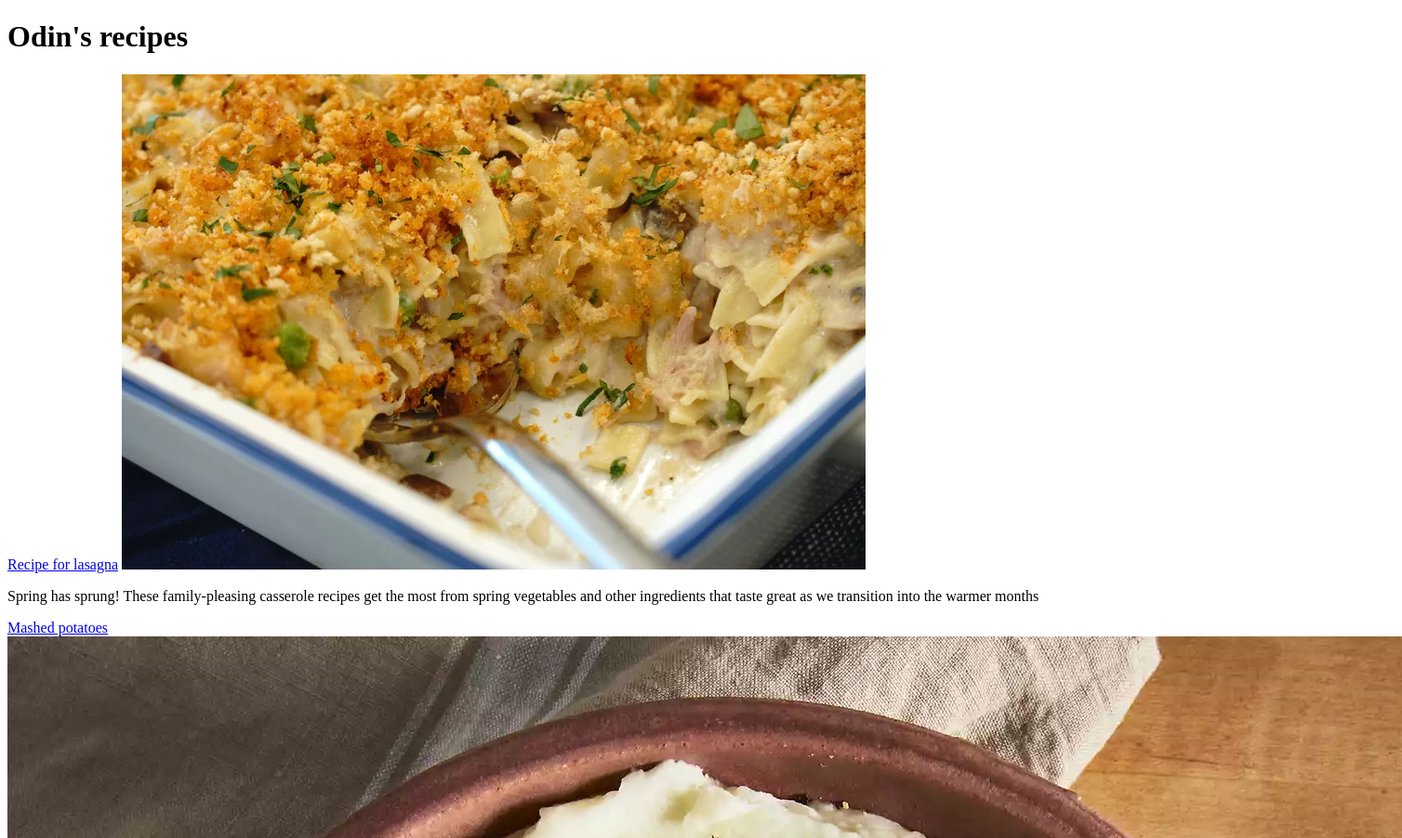
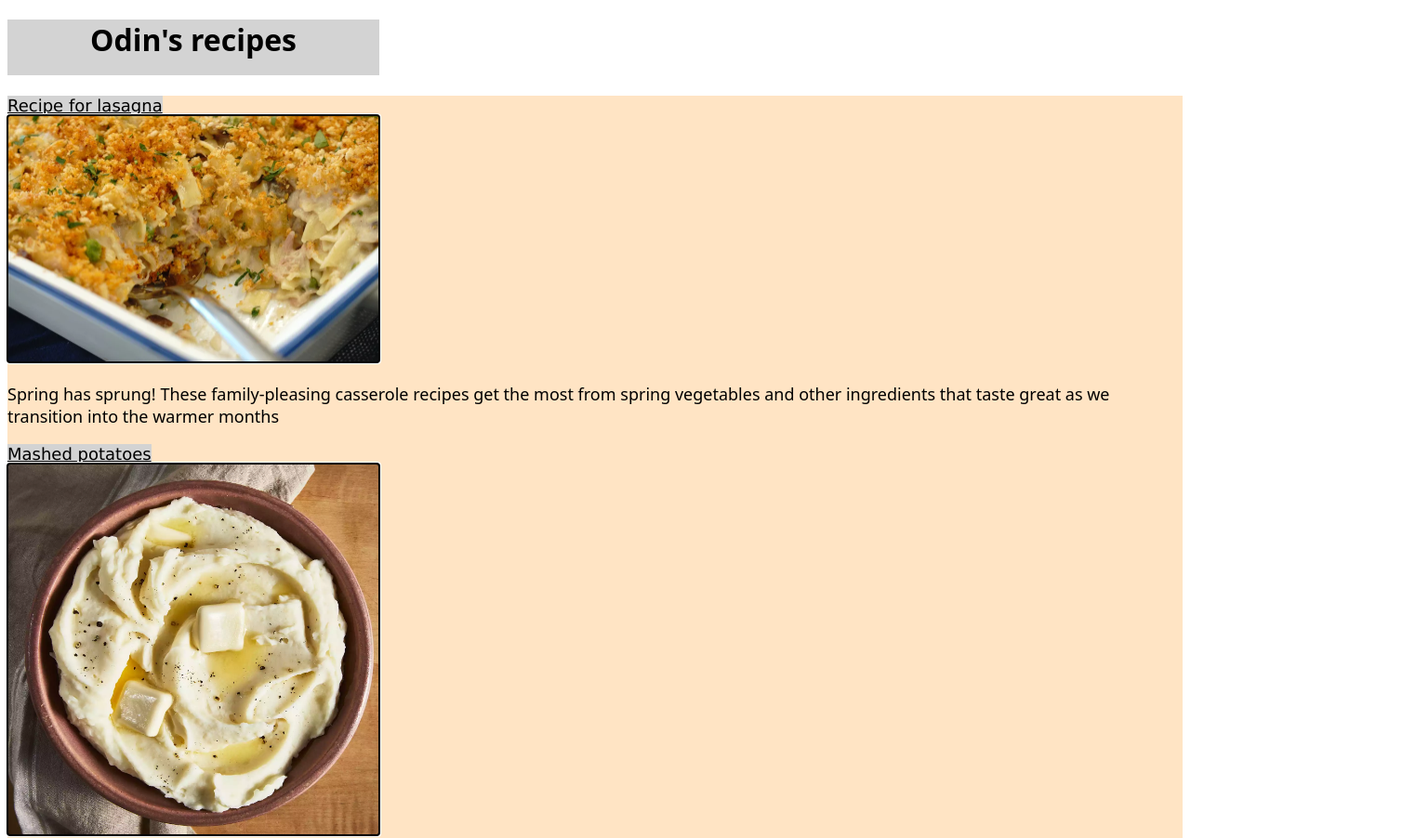
Before and after one commit to nuKaross/odin-recipes, a plain HTML site: page index.html in a window 1280 px wide. Shown: the top 902 px of the page at 93% size, 1508 px wide, since content can reach past the window. Drawn offline with Linux system fonts and the light colour scheme.

Commit message:
added css file for main page

```diff
--- a/index.html
+++ b/index.html
@@ -5,20 +5,22 @@
     <meta http-equiv="X-UA-Compatible" content="IE=edge">
     <meta name="viewport" content="width=device-width, initial-scale=1.0">
     <title>My recipes</title>
+    <link rel="stylesheet" href="style.css">
 </head>
 <body>
     <h1>Odin's recipes</h1>
- <a href="recipes/lasagna.html">Recipe for lasagna</a>
+<div>
+ <a href="recipes/lasagna.html">Recipe for lasagna</a><br>
 <img src="./9085111-24c8b17380a64174b6fae7a5848eabb1.jpg" alt="Picture of lasagna">
 <p>Spring has sprung! These family-pleasing casserole recipes get the most from spring vegetables and other ingredients that taste great as we transition into the warmer months</p>
 
-<a href="recipes/mashed_potatoes.html">Mashed potatoes</a>
+<a href="recipes/mashed_potatoes.html">Mashed potatoes</a><br>
 <img src="./24771-basic-mashed-potatoes-mfs318-ed832ab37551471cba0997410217d4c5.webp" alt="Mashed potatoes">
 <p>Side dish in few minutes</p>
 
-<a href="recipes/bigmac.html">Big mac clone</a>
+<a href="recipes/bigmac.html">Big mac clone</a><br>
 <img src="./4313539-74822014d01a43499f78071f4514607f.webp" alt="Big mac clone">
 <p>A very delicious, authentic, and most importantly great clone of a Big Mac from McDonald's.</p>
-
+</div>
 </body>
 </html>
--- /dev/null
+++ b/style.css
@@ -0,0 +1,27 @@
+img {
+    height:auto;
+    width: 400px;
+    outline: auto;
+    outline-width: 5px;
+}
+p {
+    font-size: large;
+    font-family: system-ui, -apple-system, BlinkMacSystemFont, 'Segoe UI', Roboto, Oxygen, Ubuntu, Cantarell, 'Open Sans', 'Helvetica Neue', sans-serif;
+}
+a {
+    font-size: large;
+    color: black;
+    font-family: 'Lucida Sans', 'Lucida Sans Regular', 'Lucida Grande', 'Lucida Sans Unicode', Geneva, Verdana, sans-serif;
+    background-color: lightgrey;
+}
+h1 {
+    font-family: system-ui, -apple-system, BlinkMacSystemFont, 'Segoe UI', Roboto, Oxygen, Ubuntu, Cantarell, 'Open Sans', 'Helvetica Neue', sans-serif;
+    background-color: lightgray;
+    width: 400px;
+    height: 60px;
+    text-align: center;
+}
+div {
+    background-color: bisque;
+
+}
```
